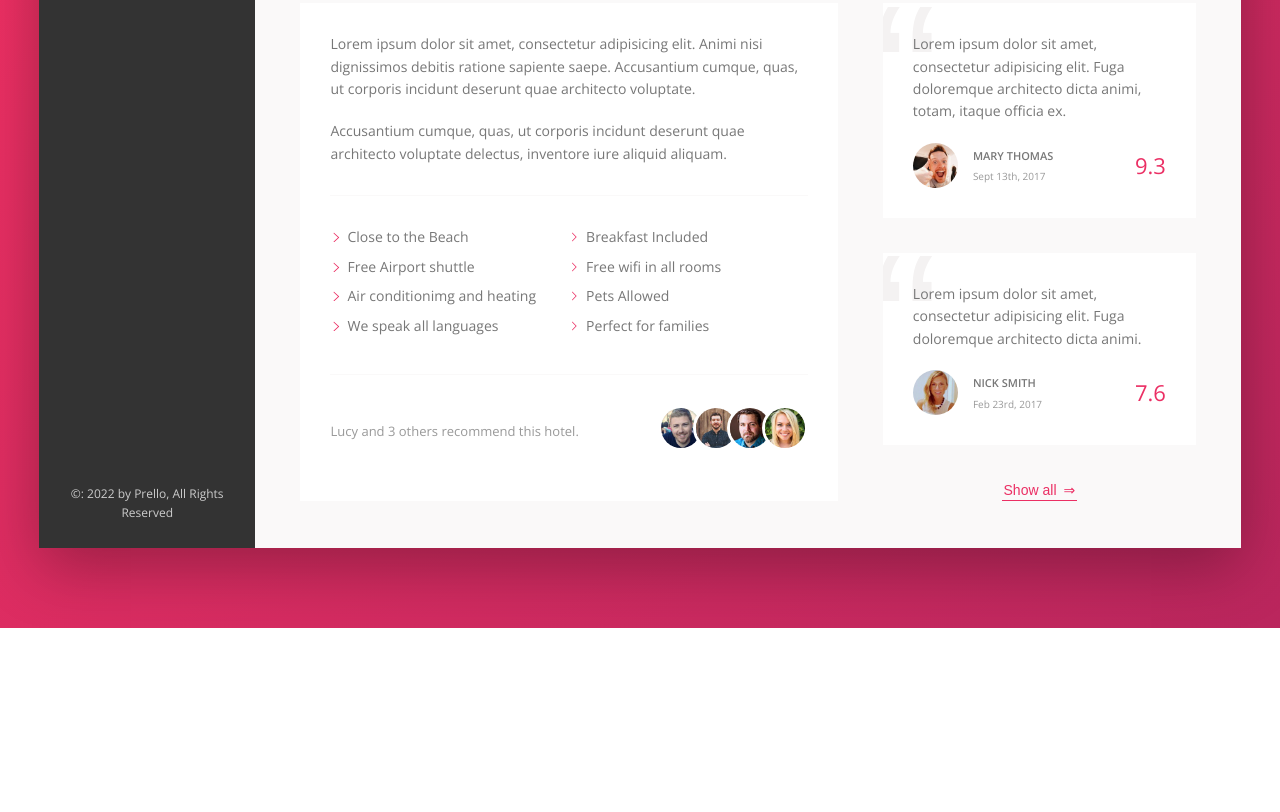
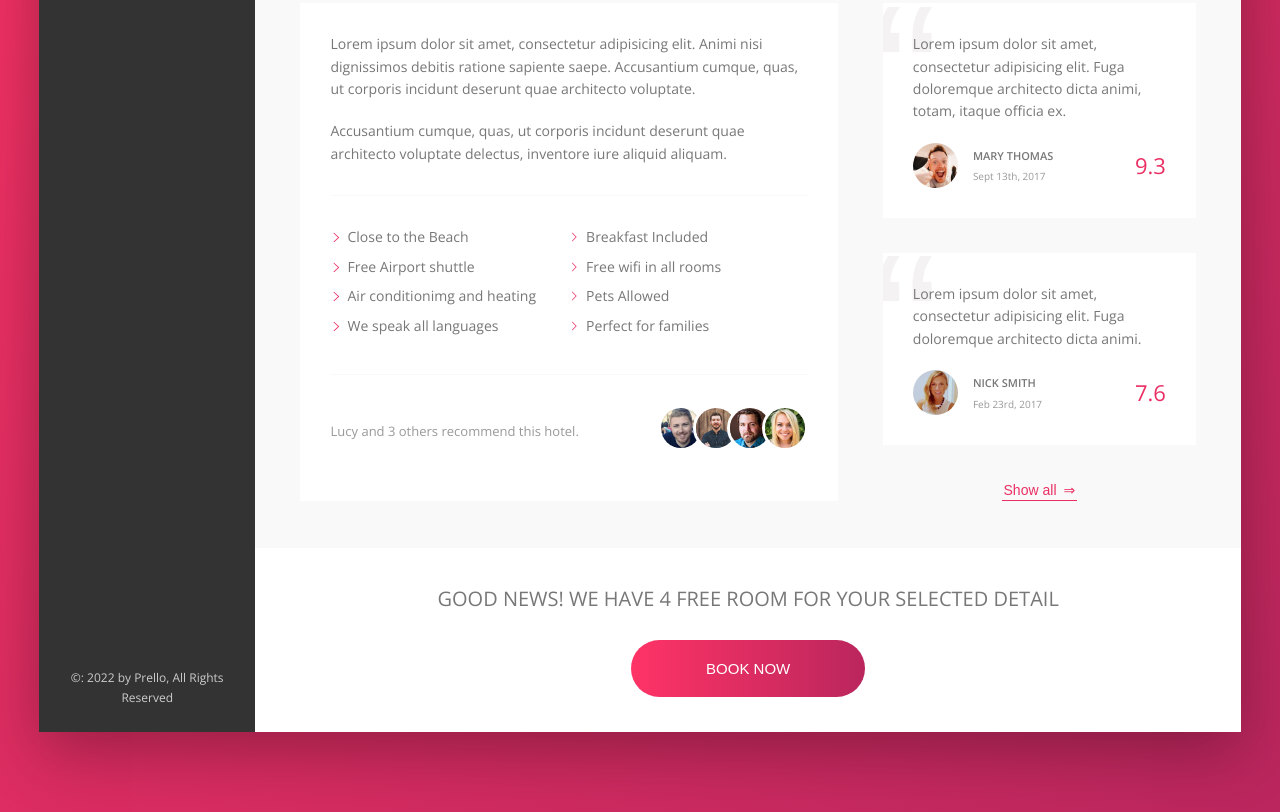
Before and after one commit to Ashrafgous/Prello, a plain HTML site: page index.html in a window 1280 px wide. Shown: the part 645-1457 px from the top of the page. Before the commit the page ends 1273 px from the top, so only its background shows below. Drawn offline with nearby package versions, Linux system fonts and the light colour scheme.

Commit message:
completed without responsive

```diff
--- a/index.html
+++ b/index.html
@@ -220,6 +220,15 @@
               <button class="btn-inline">Show all <span>&rArr;</span></button>
             </div>
           </div>
+          <div class="cta">
+            <h2 class="cta__book-now">
+              Good News! We have 4 free room for your selected detail
+            </h2>
+            <button class="btn">
+              <span class="btn__visible">Book Now</span>
+              <span class="btn__invisible">only 4 rooms left</span>
+            </button>
+          </div>
         </main>
       </div>
     </div>
--- a/sass/_components.scss
+++ b/sass/_components.scss
@@ -231,15 +231,14 @@
   cursor: pointer;
   transition: all 0.2s;
 
-   & span{
+  & span {
     margin-left: 3px;
-    transition: margin-left .2s;
-
-   }
+    transition: margin-left 0.2s;
+  }
   &:hover {
     color: var(--color-grey-dark-1);
 
-    span{
+    span {
       margin-left: 8px;
     }
   }
@@ -375,6 +374,71 @@
     font-size: 20rem;
     color: var(--color-grey-light-2);
     font-family: sans-serif;
-   z-index: 1;
+    z-index: 1;
   }
 }
+// cALL TO ACTION
+
+.cta {
+  padding: 3.5rem 0;
+  text-align: center;
+  &__book-now {
+    font-size: 2rem;
+    font-weight: 300;
+    text-transform: uppercase;
+    margin-bottom: 2.5rem;
+  }
+}
+
+.btn {
+  font-size: 1.5rem;
+  font-weight: 300;
+  text-transform: uppercase;
+  border-radius: 100px;
+  border: none;
+  background-image: linear-gradient(
+    to right,
+    var(--color-primary-light),
+    var(--color-primary-dark)
+  );
+  color: #fff;
+  position: relative;
+  overflow: hidden;
+  cursor: pointer;
+
+  & > *{
+    display: inline-block;
+    height: 100%;
+    width: 100%;
+    transition: all 0.2s;
+  }
+  &__visible {
+    padding: 2rem 7.5rem;
+
+  }
+
+  &__invisible {
+    position: absolute;
+    padding: 2rem 0;
+    left: 0;
+    top: -50px;
+  }
+  &:hover{
+    background-image: linear-gradient(
+      to left,
+      var(--color-primary-light),
+      var(--color-primary-dark)
+    );
+  }
+  &:hover &__visible {
+    transform: translateY(100%);
+  }
+  &:hover &__invisible {
+    top: 0;
+  }
+  &:focus{
+    outline: none;
+    animation: pulsate 1s infinite;
+
+  }
+}
```
Also changed, not shown: sass/main.css, 1 other file.
